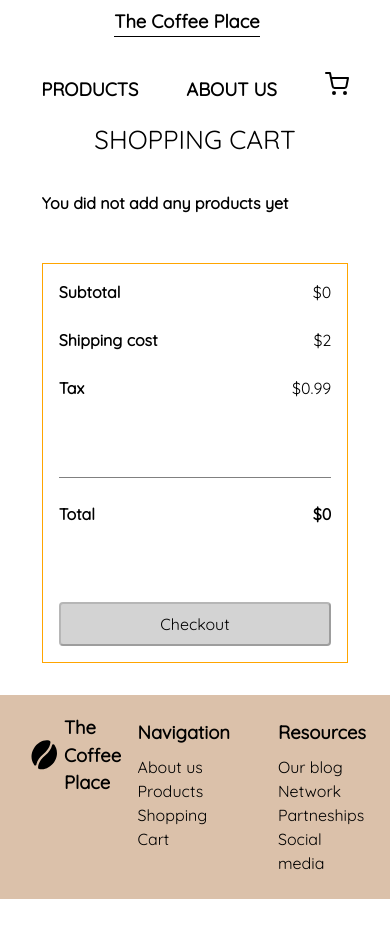
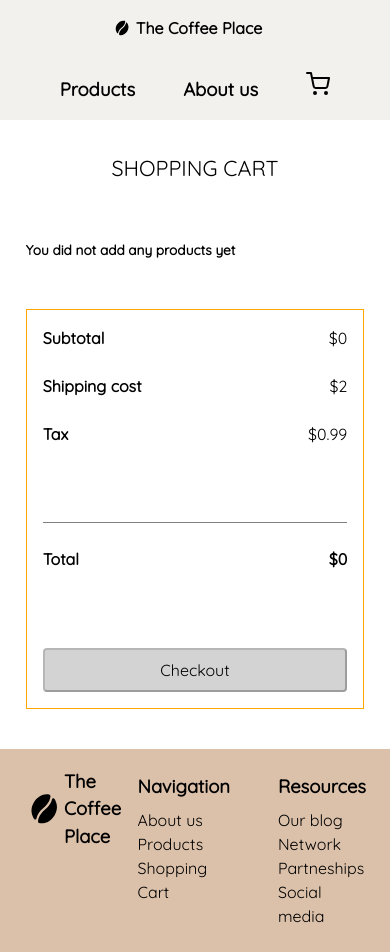
Before and after one commit to mbonete/coffee-place, a Next.js app: page /shopping-cart in a window 390 px wide. Before the commit the page ends 899 px from the top, so only its background shows below. Built offline with nearby package versions, Linux system fonts and the light colour scheme.

Commit message:
feat(layout): adds mobile responsiveness to the products page, the about us page and shopping cart

```diff
--- a/src/app/components/Article.js
+++ b/src/app/components/Article.js
@@ -31,7 +31,6 @@ const Wrapper = styled.article`
   height: 100%;
 
   margin: 0 auto;
-  background-color: white;
   gap: 48px;
 
   @media(max-width: 1600px) {
--- a/src/app/components/Header.js
+++ b/src/app/components/Header.js
@@ -35,6 +35,7 @@ const Wrapper = styled.div`
     flex-direction: column;
     align-items: center;
     height: 120px;
+    background-color: hsl(45, 20%, 94%);
   }
 `;
 const LogoLink = styled(Link)`
@@ -47,8 +48,8 @@ const LogoLink = styled(Link)`
   margin-left: -16px;
 
   @media(max-width: 850px) {
+    padding: 8px;
     gap: 4px;
-    border-bottom: 1px solid black;
   }
 `;
 
@@ -57,7 +58,7 @@ const Title = styled.h1`
   font-size: 2.5rem;
 
   @media(max-width: 850px) {
-    font-size: 1.15rem;
+    font-size: 1rem;
   }
 `;
 
@@ -66,7 +67,8 @@ const LogoImage = styled(Image)`
   font-size: 2.5rem;
 
   @media(max-width: 850px) {
-    display: none;
+    height: 20px;
+    width: 20px;
   }
 `;
 
@@ -101,5 +103,13 @@ const NavLink = styled(Link)`
 
   @media(max-width: 850px) {
     font-size: 1.15rem;
+    text-transform: revert;
+
+
+    &:hover {
+      border-bottom: revert;
+      color: hsl(39, 100%, 38%);
+    }
+
   }
 `;
--- a/src/app/shopping-cart/page.js
+++ b/src/app/shopping-cart/page.js
@@ -37,7 +37,7 @@ export default function ShoppingCartPage() {
                           <TagRow>
                             <Price>${product.price}</Price>
                             <select
-                              style={{width: '60px'}}
+                              style={{width: '40px'}}
                               value={quantity}
                               onChange={(e) => changeQuantity(productId, Number(e.target.value))}
                             >
@@ -73,14 +73,13 @@ const Grid = styled.div`
 
   @media (max-width: 1600px){
     width: 90%;
-
   }
 
   @media (max-width: 850px){
     width: 95%;
     grid-template-columns: revert;
     gap: 32px;
-    padding: 24px;
+    padding: 32px 8px;
   }
 `;
 const ListWrapper = styled.div`
@@ -102,6 +101,12 @@ const Title = styled.h3`
   font-weight: 100;
   text-transform: uppercase;
   margin: 0 auto;
+
+  @media(max-width: 850px){
+    padding: 16px;
+    padding-top: 32px;
+    font-size: 1.35rem;
+  }
 `;
 
 const GalleryElement = styled.div`
@@ -115,6 +120,13 @@ const GalleryImage = styled(Image)`
   min-width: 100px;
   min-height: 100px;
   border: 1px solid black;
+
+  @media(max-width: 850px) {
+    min-width: revert;
+    min-height: revert;
+    max-width: 80px;
+    max-height: 100px;
+  }
 `;
 
 const Tag = styled.div`
@@ -123,6 +135,10 @@ const Tag = styled.div`
   grid-template-rows: 1fr 1fr;
   padding: 16px;
   gap: 8px;
+
+  @media (max-width: 850px){
+    padding: 8px;
+  }
 `;
 const TagRow = styled.div`
   display: grid;
@@ -139,8 +155,15 @@ const Bold = styled.span`
   -webkit-line-clamp: 1;
   overflow: hidden;
 
+  @media (max-width: 850px){
+    font-size: 0.85rem;
+  }
+
 `;
 const Price = styled.span`
   font-weight: 400;
-  font-size: 1rem;
+
+  @media (max-width: 850px){
+    font-size: 0.85rem;
+  }
 `;
```
Also changed, not shown: src/app/about/page.js (+17 -0 lines), src/app/products/page.js (+14 -4 lines).
